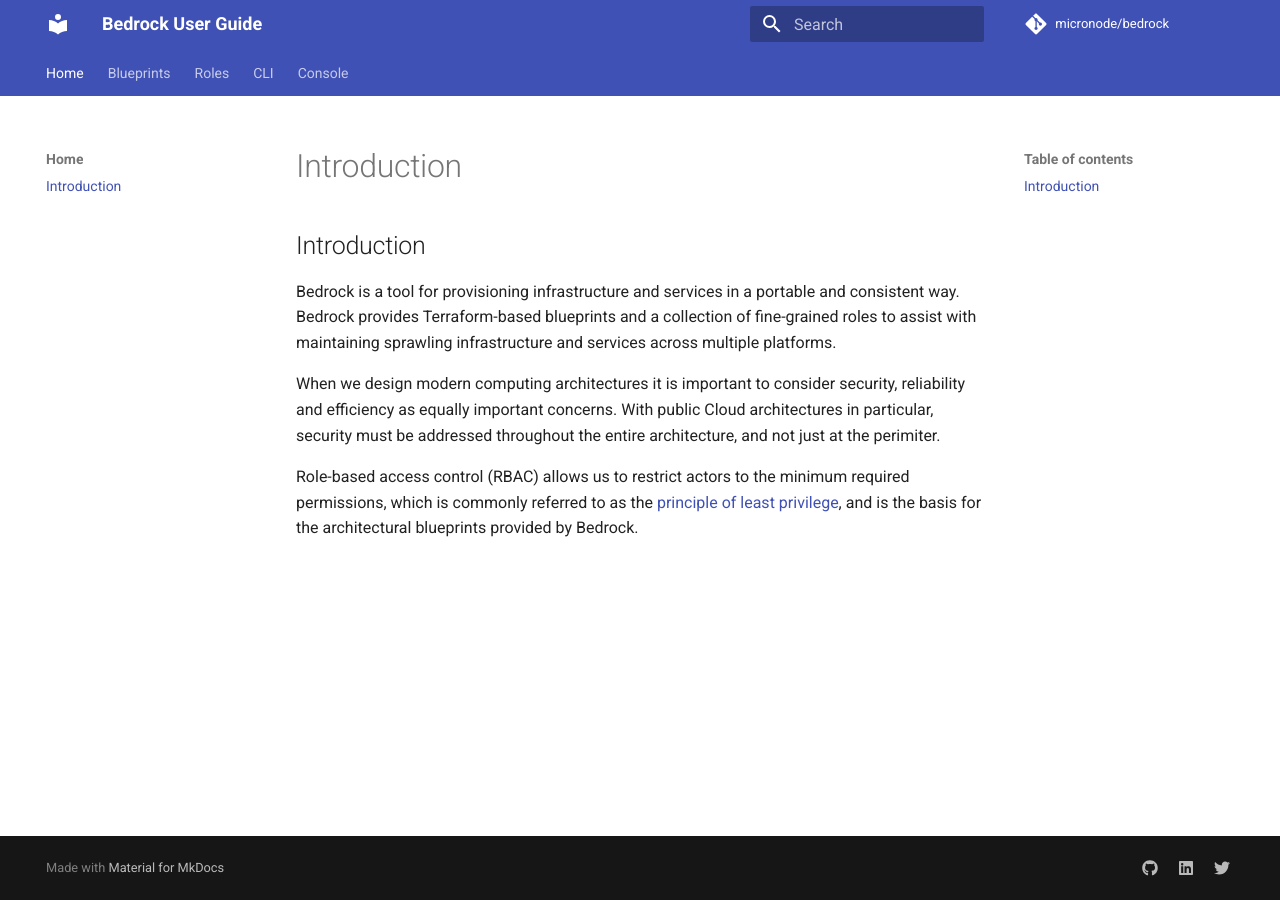
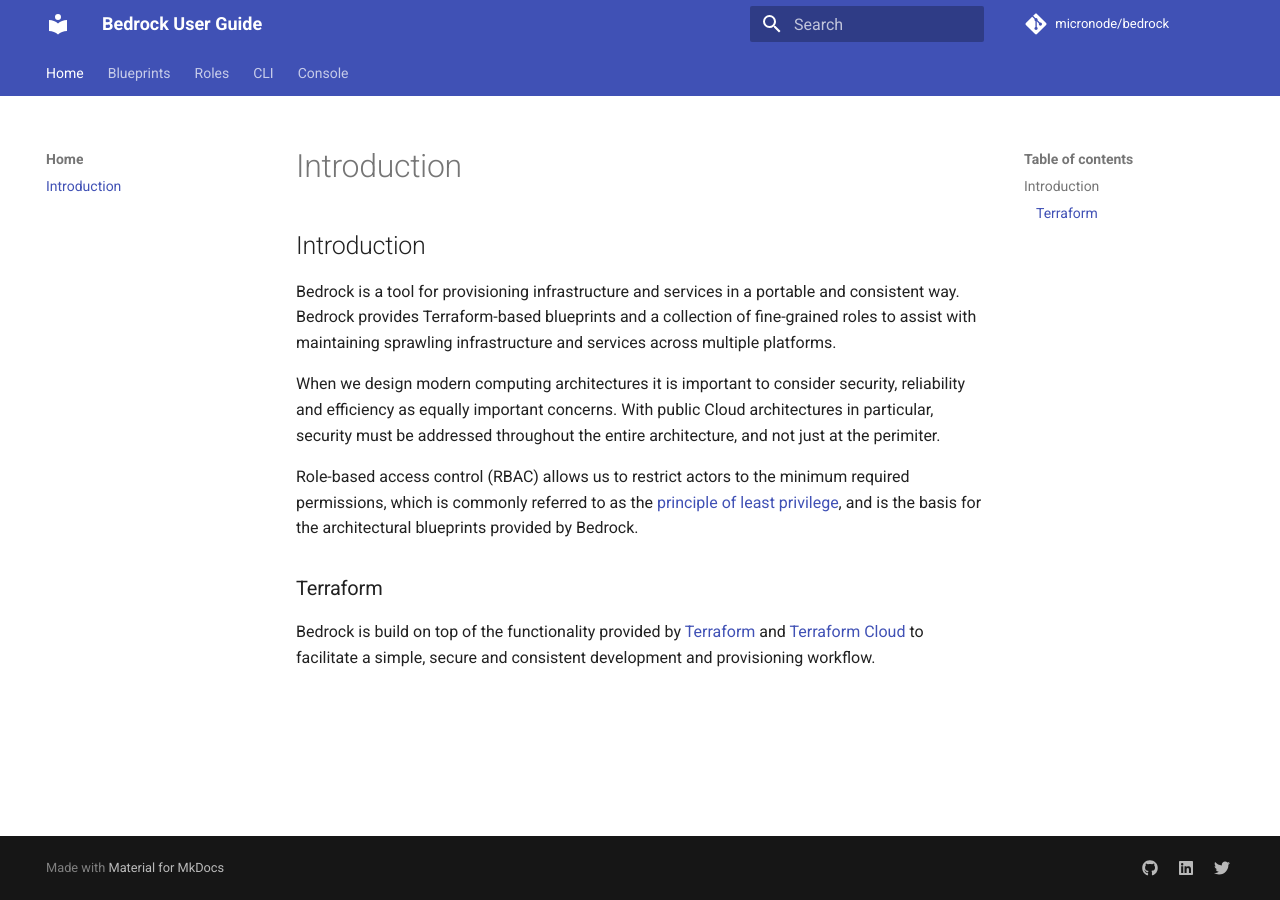
Before and after one commit to micronode/bedrock-user-guide, an MkDocs documentation site: the page built from docs/index.md, in a window 1280 px wide. Built offline with MkDocs 1.6.1 and Material for MkDocs 9.7.7, drawn with Linux system fonts in a browser that asks for light colours; comment, search, counter and statistics services are not loaded.

Commit message:
Updated docs

```diff
--- a/docs/index.md
+++ b/docs/index.md
@@ -2,6 +2,7 @@
 
 [Docker]: https://docker.com
 [Terraform]: https://terraform.io
+[Terraform Cloud]: https://app.terraform.io
 [Cloudformation]: https://aws.amazon.com/cloudformation/
 [Terragrunt]: https://github.com/gruntwork-io/terragrunt
 [Astro]: https://github.com/uber/astro
@@ -19,3 +20,8 @@
 Role-based access control (RBAC) allows us to restrict actors to the minimum required permissions, which is commonly
 referred to as the [principle of least privilege], and is the basis for the architectural blueprints provided by
 Bedrock.
+
+### Terraform
+
+Bedrock is build on top of the functionality provided by [Terraform] and [Terraform Cloud] to
+facilitate a simple, secure and consistent development and provisioning workflow.
```
